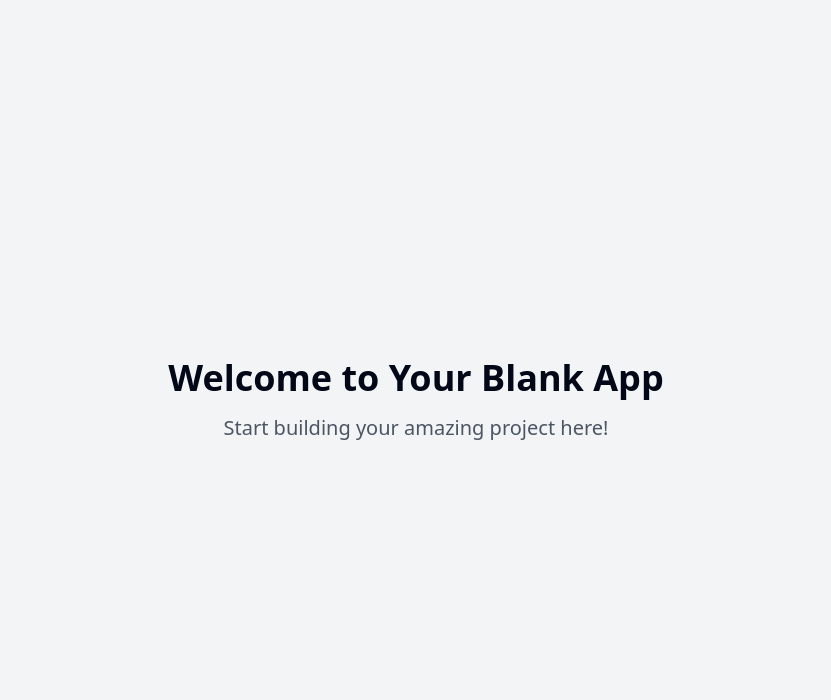
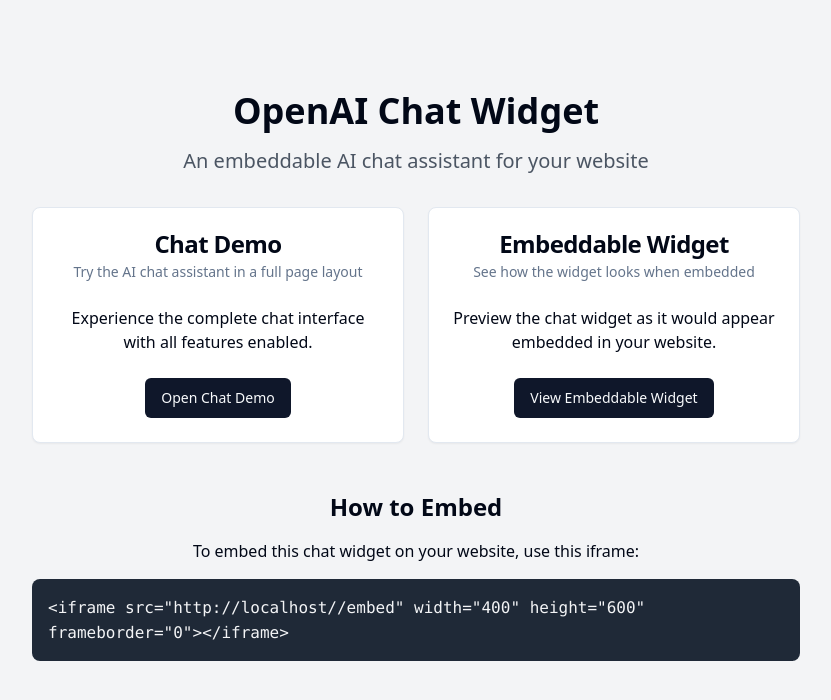
Before and after one commit to naposek/openai-chat-widget, a React (Vite) app: page / in a window 1280 px wide. Shown: the top 700 px of the page, without its empty margins (224-1055 px from the left). Built offline with nearby package versions, Linux system fonts and the light colour scheme.

Commit message:
Fix: Blank page after deploy
The deployed page was blank.

```diff
--- a/src/App.tsx
+++ b/src/App.tsx
@@ -11,12 +11,15 @@ import Embeddable from "./pages/Embeddable";
 
 const queryClient = new QueryClient();
 
+// Get the base URL from import.meta.env.BASE_URL or use a default
+const baseUrl = import.meta.env.BASE_URL || "/";
+
 const App = () => (
   <QueryClientProvider client={queryClient}>
     <TooltipProvider>
       <Toaster />
       <Sonner />
-      <BrowserRouter>
+      <BrowserRouter basename={baseUrl}>
         <Routes>
           <Route path="/" element={<Index />} />
           <Route path="/chat" element={<AIChat />} />
--- a/src/pages/Embeddable.tsx
+++ b/src/pages/Embeddable.tsx
@@ -4,7 +4,7 @@ import ChatEmbeddable from "@/components/ChatEmbeddable";
 
 const Embeddable = () => {
   return (
-    <div className="h-screen w-full">
+    <div className="h-screen w-full flex items-center justify-center">
       <ChatEmbeddable />
     </div>
   );
--- a/src/pages/Index.tsx
+++ b/src/pages/Index.tsx
@@ -1,11 +1,54 @@
-// Update this page (the content is just a fallback if you fail to update the page)
+
+import { Link } from "react-router-dom";
+import { Button } from "@/components/ui/button";
+import { Card, CardContent, CardDescription, CardFooter, CardHeader, CardTitle } from "@/components/ui/card";
 
 const Index = () => {
   return (
-    <div className="min-h-screen flex items-center justify-center bg-gray-100">
-      <div className="text-center">
-        <h1 className="text-4xl font-bold mb-4">Welcome to Your Blank App</h1>
-        <p className="text-xl text-gray-600">Start building your amazing project here!</p>
+    <div className="min-h-screen flex flex-col items-center justify-center bg-gray-100 p-4">
+      <div className="max-w-3xl w-full text-center mb-8">
+        <h1 className="text-4xl font-bold mb-4">OpenAI Chat Widget</h1>
+        <p className="text-xl text-gray-600 mb-8">An embeddable AI chat assistant for your website</p>
+
+        <div className="grid grid-cols-1 md:grid-cols-2 gap-6 mt-8">
+          <Card>
+            <CardHeader>
+              <CardTitle>Chat Demo</CardTitle>
+              <CardDescription>Try the AI chat assistant in a full page layout</CardDescription>
+            </CardHeader>
+            <CardContent>
+              <p>Experience the complete chat interface with all features enabled.</p>
+            </CardContent>
+            <CardFooter className="flex justify-center">
+              <Button asChild>
+                <Link to="/chat">Open Chat Demo</Link>
+              </Button>
+            </CardFooter>
+          </Card>
+
+          <Card>
+            <CardHeader>
+              <CardTitle>Embeddable Widget</CardTitle>
+              <CardDescription>See how the widget looks when embedded</CardDescription>
+            </CardHeader>
+            <CardContent>
+              <p>Preview the chat widget as it would appear embedded in your website.</p>
+            </CardContent>
+            <CardFooter className="flex justify-center">
+              <Button asChild>
+                <Link to="/embed">View Embeddable Widget</Link>
+              </Button>
+            </CardFooter>
+          </Card>
+        </div>
+
+        <div className="mt-12">
+          <h2 className="text-2xl font-bold mb-4">How to Embed</h2>
+          <p className="mb-4">To embed this chat widget on your website, use this iframe:</p>
+          <div className="bg-gray-800 text-gray-100 p-4 rounded-lg overflow-x-auto text-left mb-4">
+            <code>{`<iframe src="${window.location.origin}${import.meta.env.BASE_URL}/embed" width="400" height="600" frameborder="0"></iframe>`}</code>
+          </div>
+        </div>
       </div>
     </div>
   );
```
